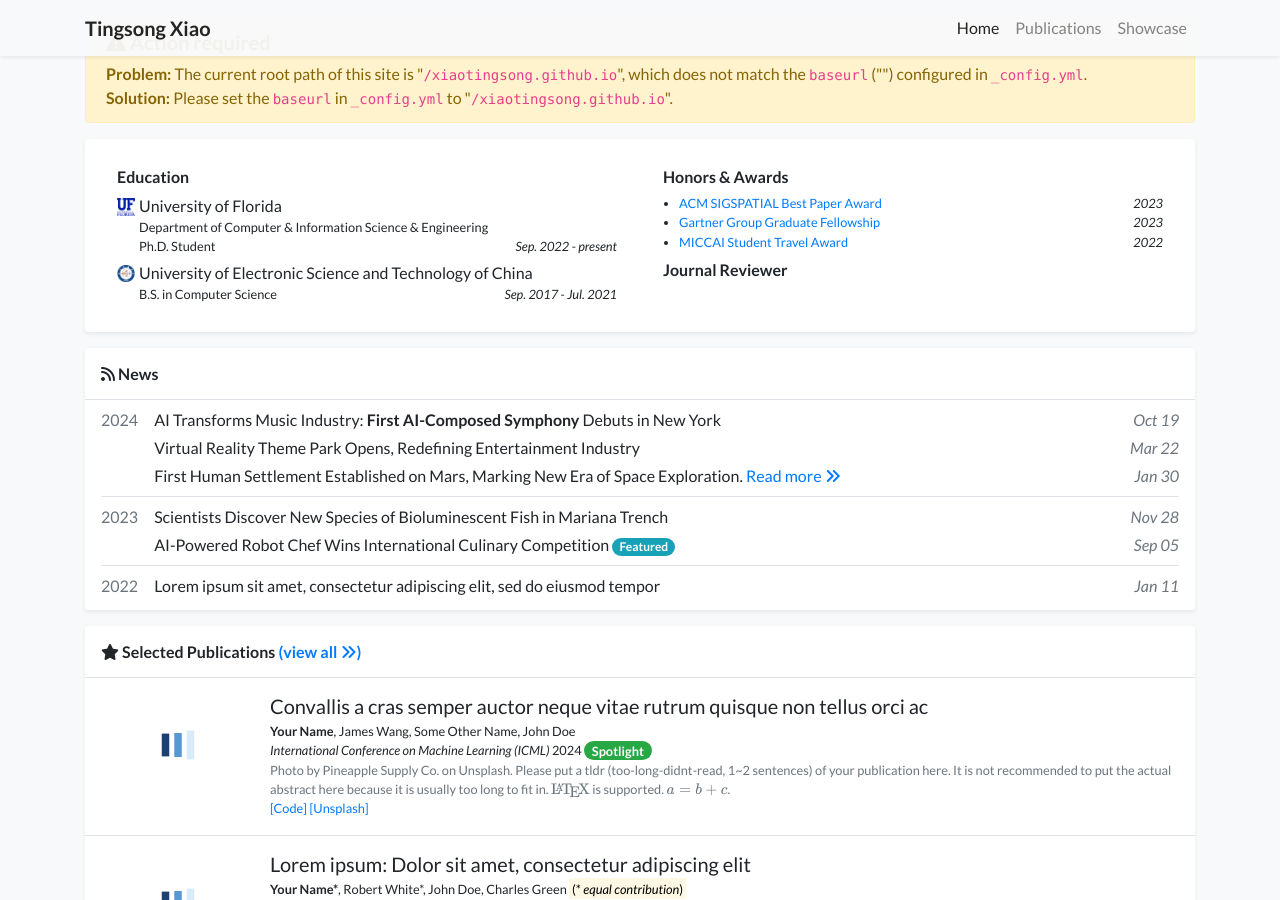
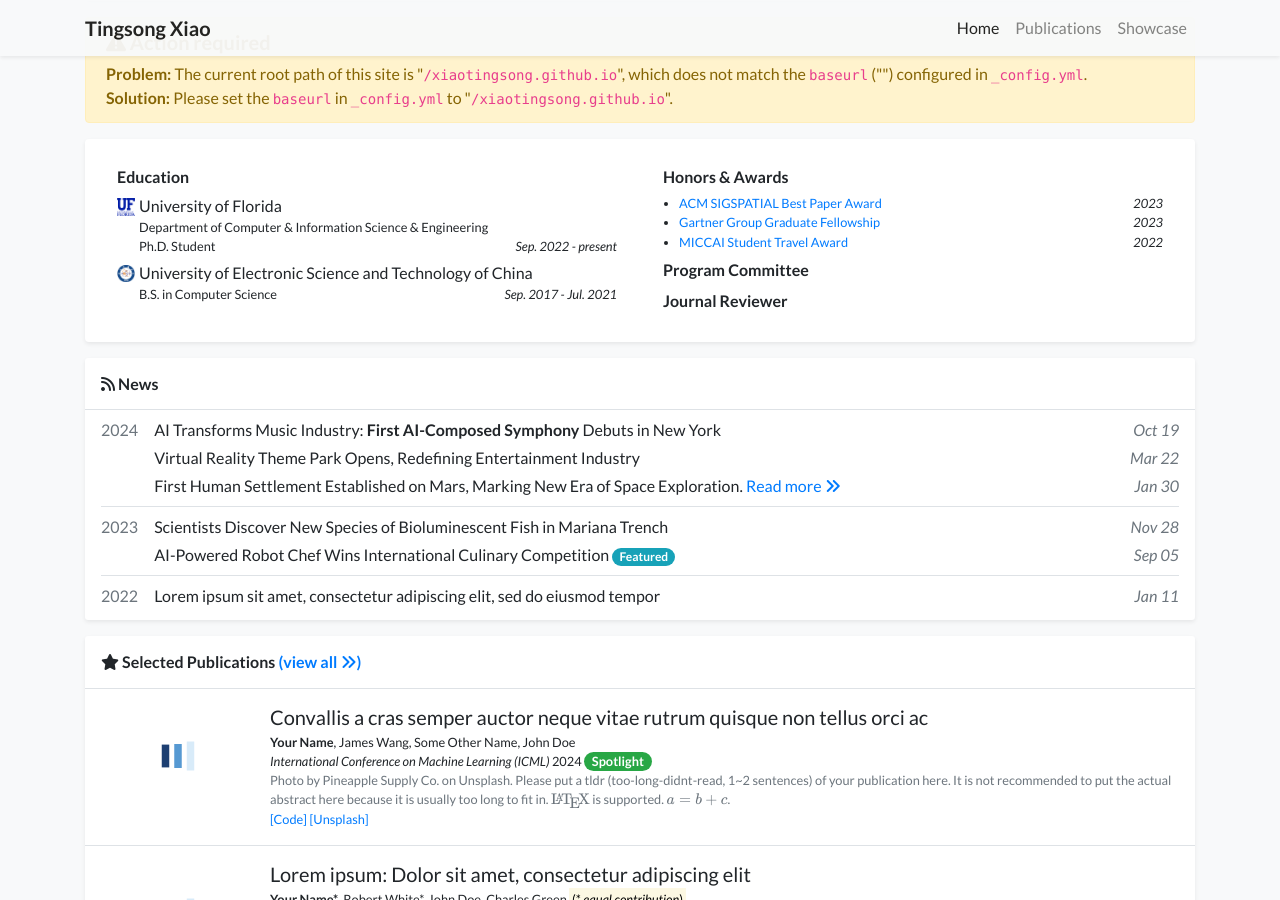
Before and after one commit to xiaotingsong/xiaotingsong.github.io, a Jekyll site: the page built from index.html, in a window 1280 px wide and 900 px high, scrolled down 578 px. Built offline with Jekyll 4.4.1, drawn with Linux system fonts in a browser that asks for light colours; nearby versions of some CDN libraries; a style sheet for code colours, icons or effects is not loaded.

Commit message:
Update experience_card.html

```diff
--- a/_includes/widgets/experience_card.html
+++ b/_includes/widgets/experience_card.html
@@ -67,7 +67,7 @@
                     </div>
                     {% endif %}
 
-                    {% if site.data.profile.service %}
+                    {% if site.data.profile.service_pc %}
                     <div class="col-md-6">
                         <div class="mx-2 my-1">
                             <h6>Program Committee</h6>
```
